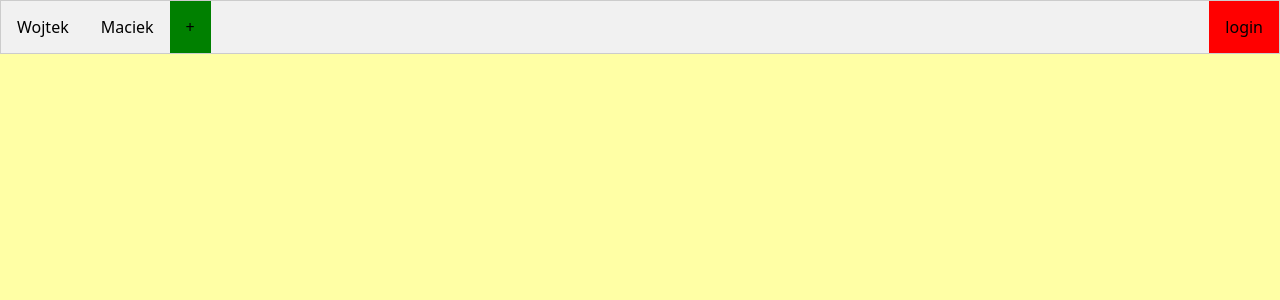
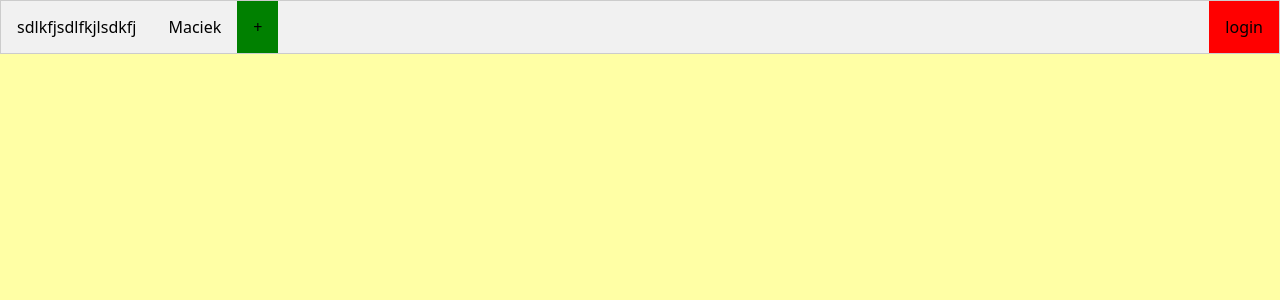
Before and after one commit to Daveth1983/Drag-And-Drop-master, a Flask app: page / in a window 1280 px wide. Shown: the top 300 px of the page. Run offline with Flask 2, Linux system fonts and the light colour scheme.

Commit message:
dfgdbfbfd

```diff
--- a/app.py
+++ b/app.py
@@ -12,5 +12,5 @@ def home():
 
 if __name__ == '__main__':
    app.run(
-   port= 5000
+
    )
--- a/templates/index.html
+++ b/templates/index.html
@@ -16,7 +16,7 @@
 
 <!-- Tab links -->
 <div class="tab">
-  <button class="tablinks" onclick="openCity(event, 'Wojtek')">Wojtek</button>
+  <button class="tablinks" onclick="openCity(event, 'Wojtek')">sdlkfjsdlfkjlsdkfj</button>
   <button class="tablinks" onclick="openCity(event, 'Maciek')">Maciek</button>
  <button class="tablinks plus" onclick="alert('dodaje nowego kierowce')">+</button>
  <button class="tablinks right" onclick="alert('logowanie')">login</button>
```
Also changed, not shown: 1 other file.
